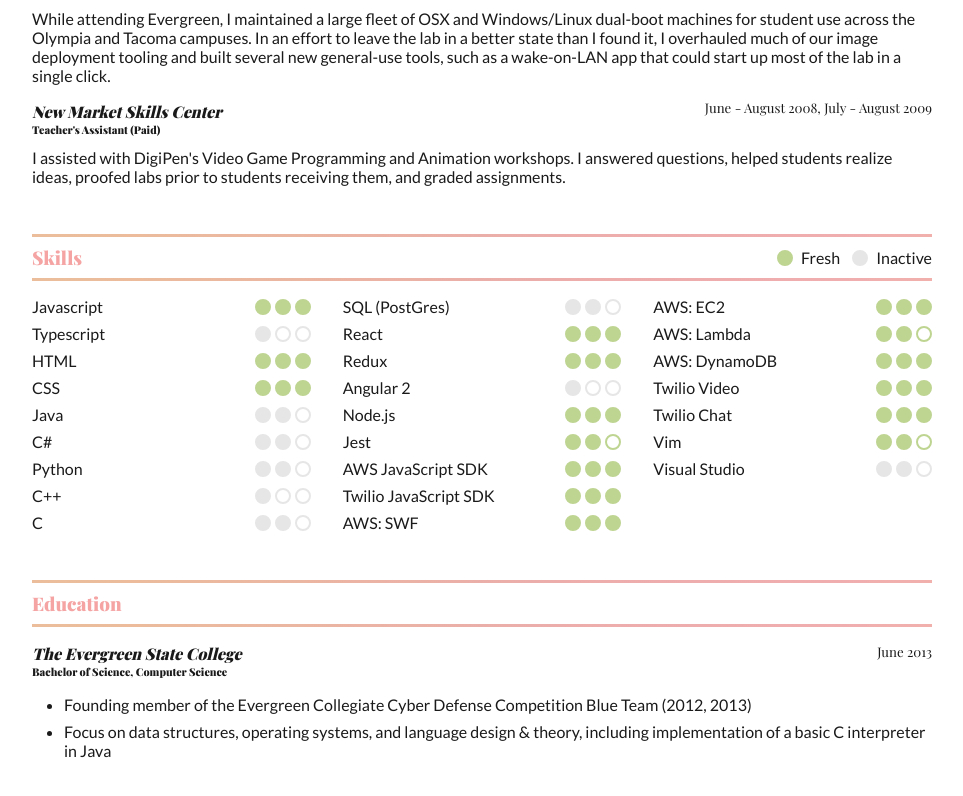
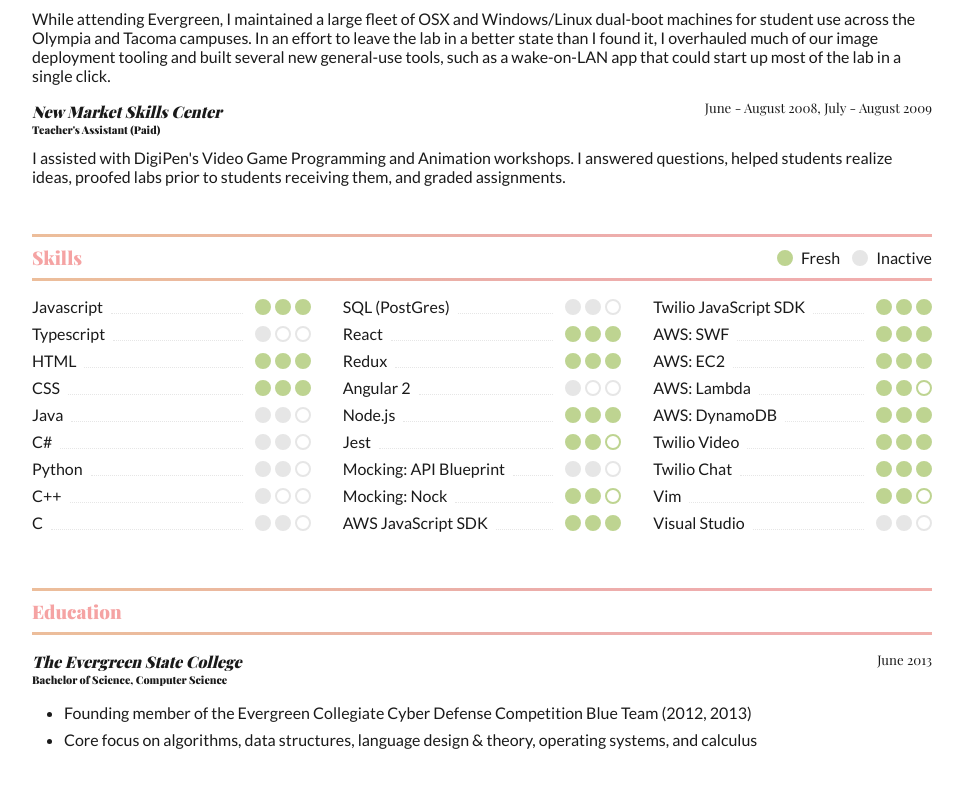
Before and after one commit to codinoedel/codinoedel.github.io, a React (Create React App) app: page / in a window 1280 px wide. Shown: the part 807-1603 px from the top of the page, without its empty margins (158-1121 px from the left). Built offline with nearby package versions, Linux system fonts and the light colour scheme; the HTML template or start-up script is replaced by a standard one; a web font is replaced by a local one.

Commit message:
Fix up Skills section, adjust wording on education focus

```diff
--- a/src/Resume/Skills.css
+++ b/src/Resume/Skills.css
@@ -11,8 +11,17 @@
 }
 
 .Skills .Skill .name {
+  display: flex;
   flex: 1;
-  color: var(--black);
+}
+
+.Skills .Skill .name::after {
+  border-bottom: dotted 1px var(--grey);
+  box-sizing: border-box;
+  content: '';
+  display: inline-block;
+  flex: 1;
+  margin: 0 0.5em 0.15em 0.5em;
 }
 
 .Skills .Skill .ranking {
@@ -77,7 +86,7 @@
   }
 }
 
-@media screen and (max-width: 500px) {
+@media screen and (max-width: 615px) {
   .Skills {
     columns: auto 1;
   }
--- a/src/data/education.js
+++ b/src/data/education.js
@@ -5,7 +5,7 @@ export const education = [
     completionDate: '2013-06-12T00:00:00Z',
     achievements:  [
       { value: 'Founding member of the Evergreen Collegiate Cyber Defense Competition Blue Team (2012, 2013)' },
-      { value: 'Focus on data structures, operating systems, and language design & theory, including implementation of a basic C interpreter in Java' },
+      { value: 'Core focus on algorithms, data structures, language design & theory, operating systems, and calculus' },
     ]
   }
 ];
--- a/src/data/skills.js
+++ b/src/data/skills.js
@@ -132,6 +132,20 @@ export const skills = [
     level:      INTERMEDIATE,
   },
   {
+    name:       'Mocking: API Blueprint',
+    category:   LIBRARIES,
+    freshness:  STALE,
+    importance: LOW,
+    level:      INTERMEDIATE,
+  },
+  {
+    name:       'Mocking: Nock',
+    category:   LIBRARIES,
+    freshness:  FRESH,
+    importance: LOW,
+    level:      INTERMEDIATE,
+  },
+  {
     name:       'AWS JavaScript SDK',
     category:   LIBRARIES,
     freshness:  FRESH,
```
